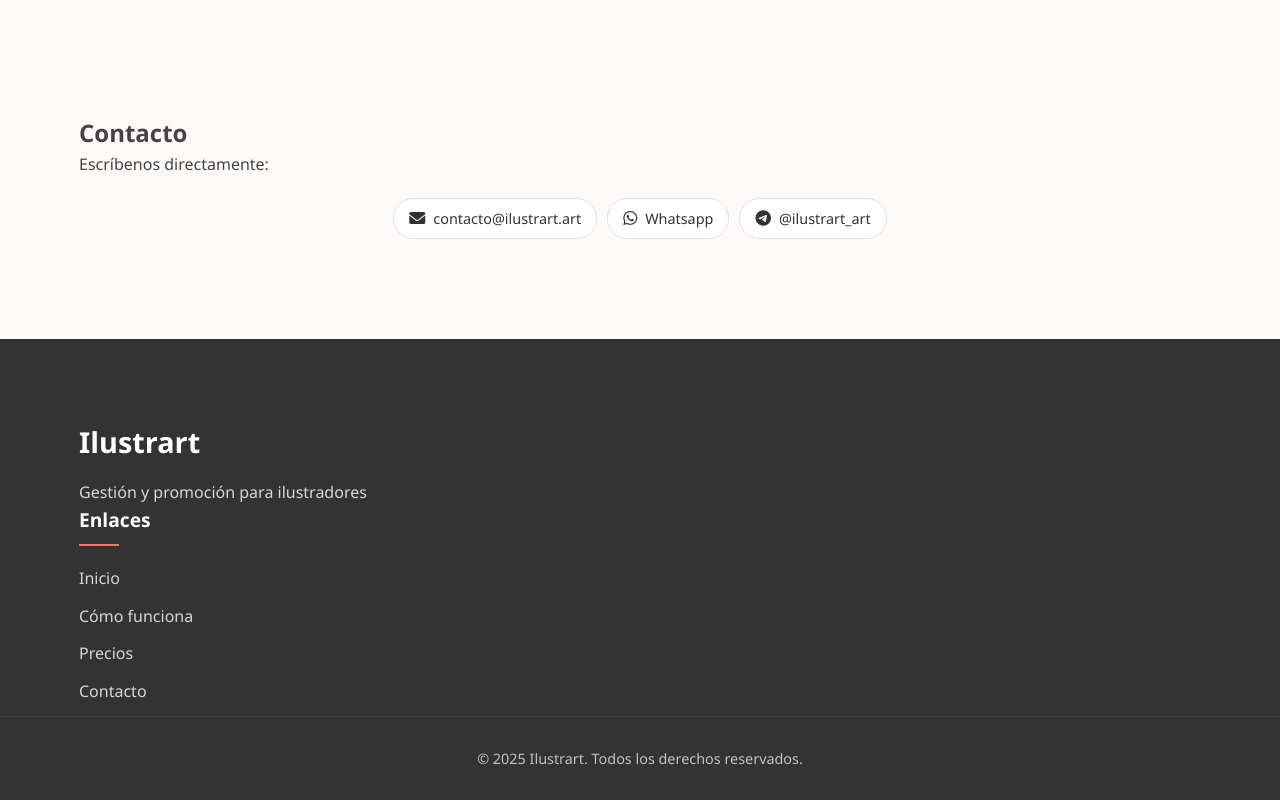
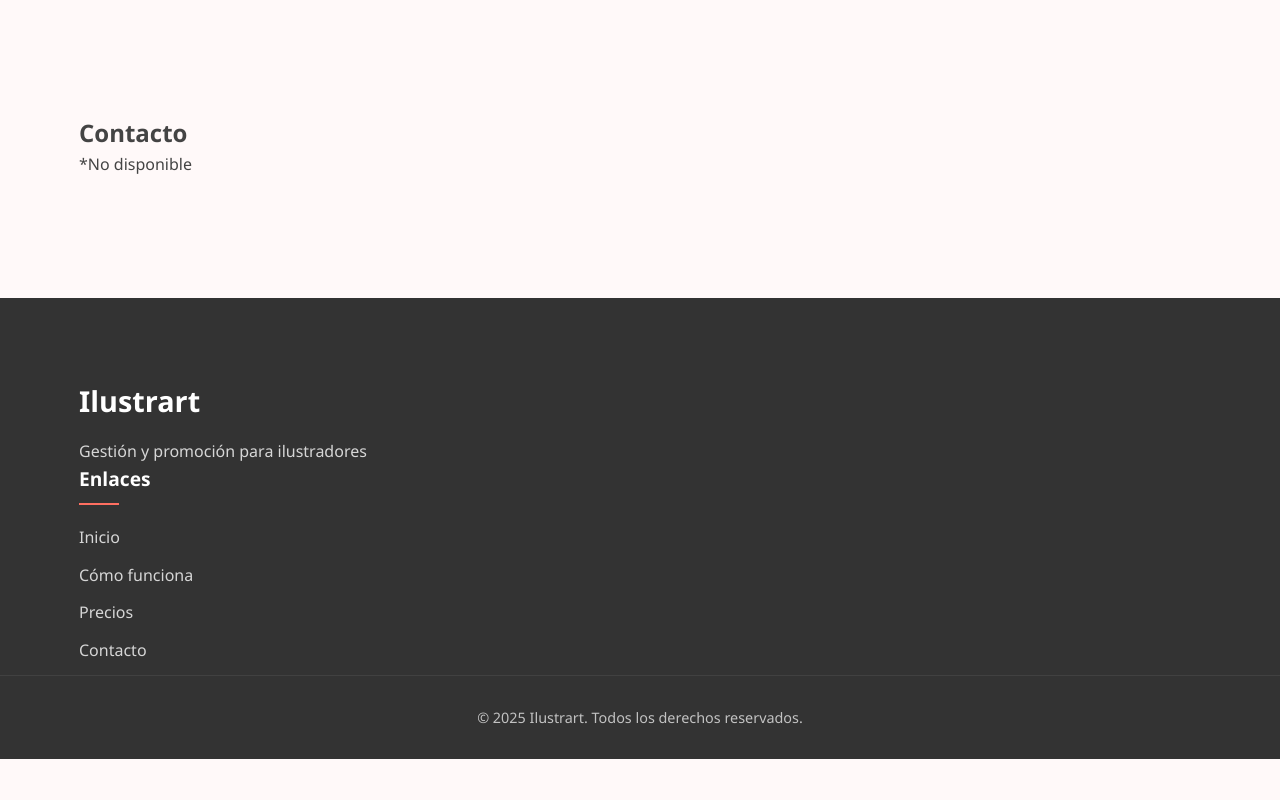
Before and after one commit to servidigilustart/servidigilustart.github.io, a plain HTML site: page index.html in a window 1280 px wide. Shown: the part 4018-4818 px from the top of the page. After the commit the page ends 4777 px from the top, so only its background shows below. Drawn offline with Linux system fonts and the light colour scheme.

Commit message:
Update index.html

```diff
--- a/index.html
+++ b/index.html
@@ -238,11 +238,9 @@
     <section id="contacto" class="contact">
         <div class="container">
             <h2>Contacto</h2>
-            <p>Escríbenos directamente:</p>
+            <p>*No disponible </p>
             <div class="contact-methods">
-                <a href="mailto:contacto@ilustrart.art" class="contact-btn large"><i class="fas fa-envelope"></i> contacto@ilustrart.art</a>
-                <a href="http://wa.me/3349569337" class="contact-btn large"><i class="fab fa-whatsapp"></i> Whatsapp</a>
-                <a href="https://t.me/ilustrart_art" class="contact-btn large"><i class="fab fa-telegram"></i> @ilustrart_art</a>
+
             </div>
         </div>
     </section>
```
